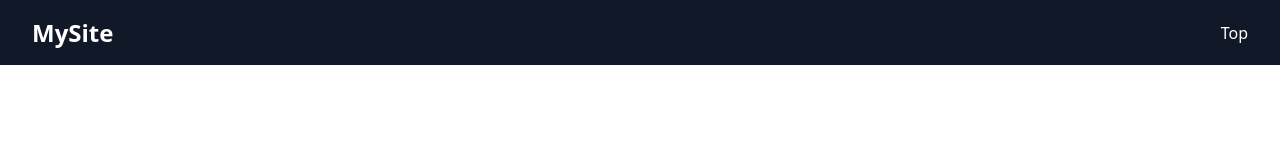
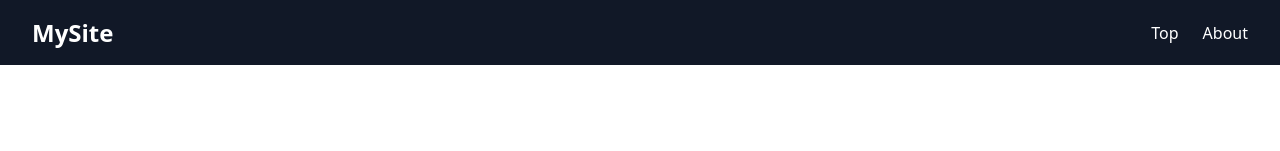
Before and after one commit to ShowkatSakib/git-landing, a React (Vite) app: page / in a window 1280 px wide. Shown: the top 151 px of the page. Built offline with nearby package versions, Linux system fonts and the light colour scheme.

Commit message:
feat: add about section

```diff
--- a/src/components/Navbar.jsx
+++ b/src/components/Navbar.jsx
@@ -4,6 +4,7 @@ function Navbar() {
       <h2 className="logo">MySite</h2>
       <ul>
         <li><a href="#top">Top</a></li>
+        <li><a href="#about">About</a></li>
       </ul>
     </nav>
   )
```
